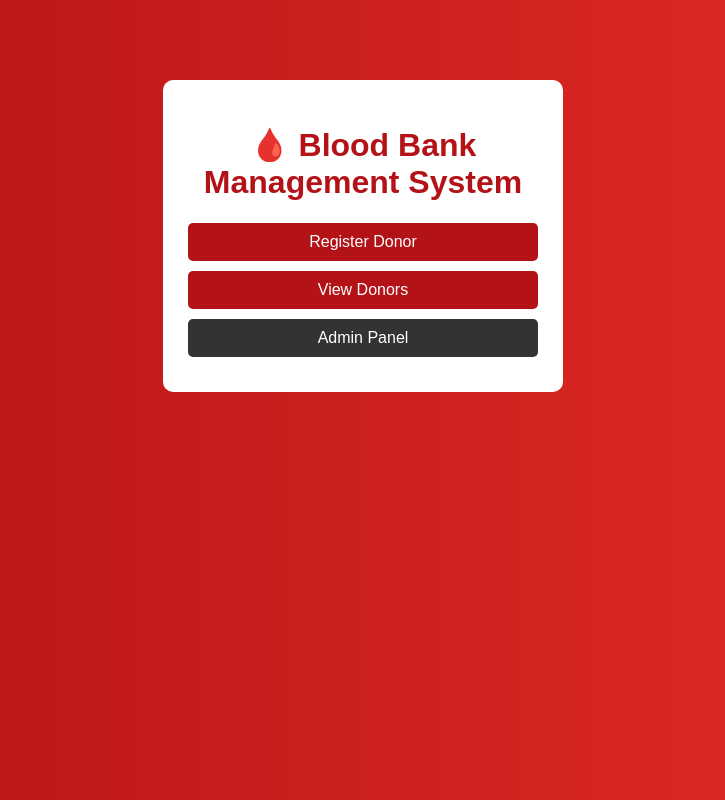
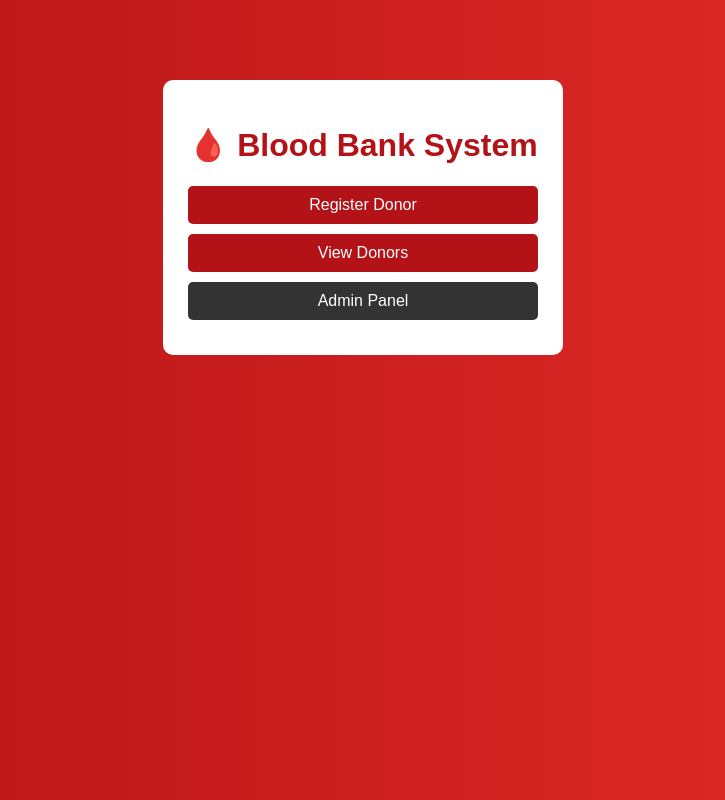
Before and after one commit to prathameshsawant5055-maker/blood_bank_system.github.io, a plain HTML site: page index.html in a window 1280 px wide. Shown: the whole page, without its empty margins (277-1002 px from the left). Drawn offline with Linux system fonts and the light colour scheme.

Commit message:
Add files via upload

```diff
--- a/index.html
+++ b/index.html
@@ -7,7 +7,7 @@
 <body>
 
 <div class="card">
-    <h1>🩸 Blood Bank Management System</h1>
+    <h1>🩸 Blood Bank System</h1>
     <a href="register.html" class="btn">Register Donor</a>
     <a href="donors.html" class="btn">View Donors</a>
     <a href="admin.html" class="btn admin">Admin Panel</a>
```
